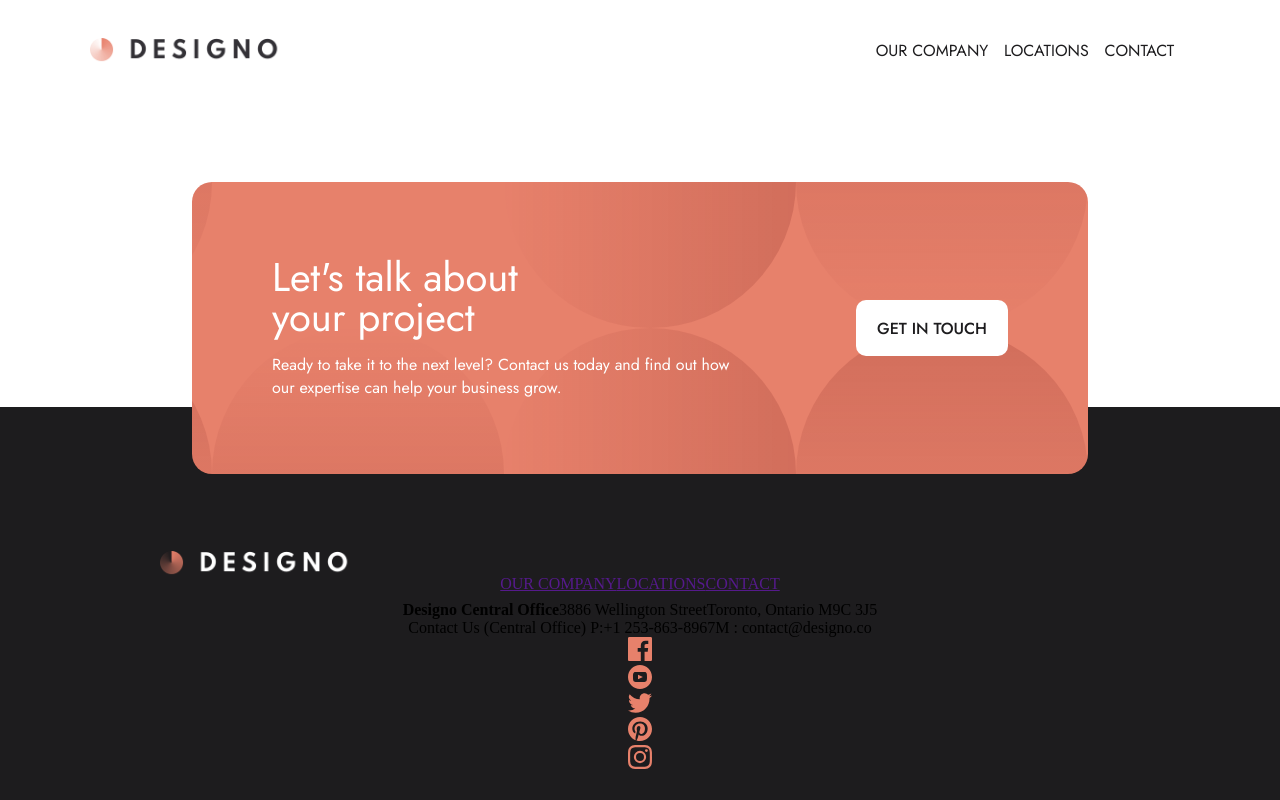
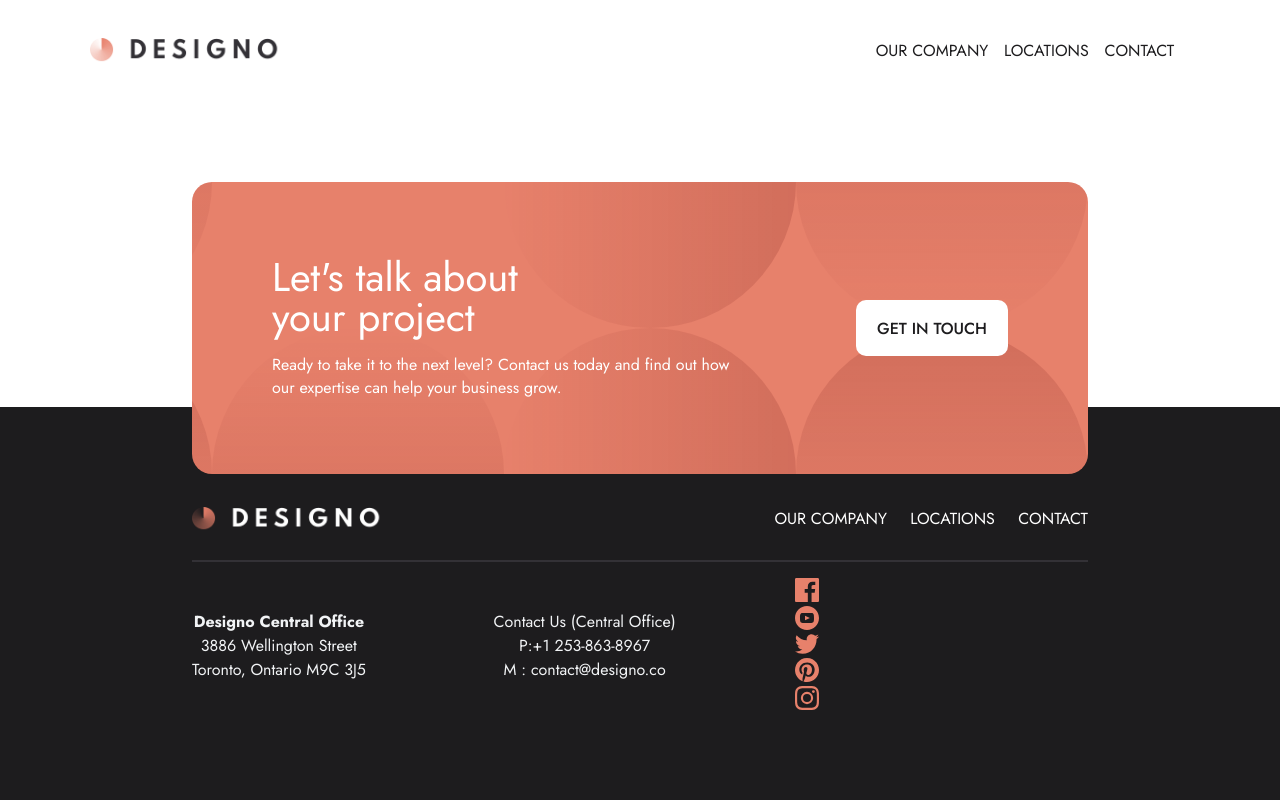
Before and after one commit to LeoLoureiro-code/Designo, an Angular app: page / in a window 1280 px wide. Built offline with nearby package versions, Linux system fonts and the light colour scheme.

Commit message:
add styles to footer

```diff
--- a/src/components/footer/footer.component.scss
+++ b/src/components/footer/footer.component.scss
@@ -11,12 +11,21 @@ footer{
     bottom: 0;
     width: 100%;
     text-align: center;
-    padding: 9rem 10rem 0 10rem;
+    display: flex;
+    justify-content: center;
+    align-items: center;
+}
+
+.footer-div{
+    width: 70%;
 }
 
 .under-nav{
     height: 50px;
-
+    width: 100%;
+    display: flex;
+    justify-content: space-between;
+    align-items: center;
 }
 
 .logo-div{
@@ -27,6 +36,60 @@ footer{
         width: 100%;
     }
 }
+
+.links-div{
+    width: 35%;
+}
+
+.links-list{
+    display: flex;
+    justify-content: space-between;
+    font-family: $font;
+}
+
+.links{
+    text-decoration: none;
+    list-style: none;
+    color: $white;
+}
+
+.links:hover{
+    text-decoration: underline;
+}
+
+
+.br{
+    height: 2px;
+    width: 100%;
+    background-color: $dark-grey;
+    margin-top: 1rem;
+    margin-bottom: 1rem;
+}
+
+.company-info{
+    display: flex;
+    width: 70%;
+    justify-content: space-between;
+    align-items: center;
+}
+
+
+
+.address-div, .office-contact{
+    width: 100%;
+    display: flex;
+
+    span{
+        display: block;
+    }
+}
+
+.office-info{
+    color: $light-grey;
+    line-height: 1.5rem;
+    font-family: $font;
+}
+
 
 .contact-div{
     width: 70%;
```
